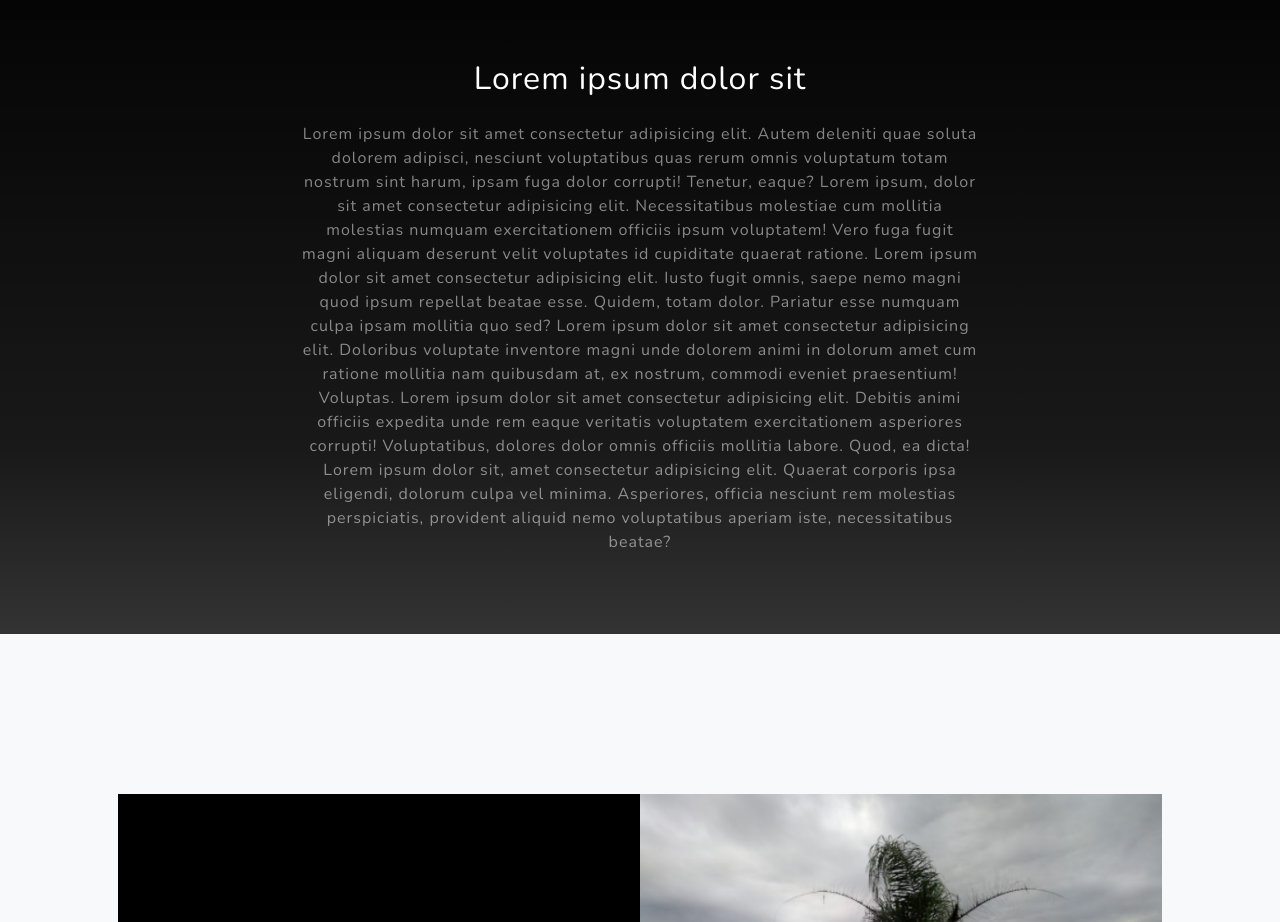
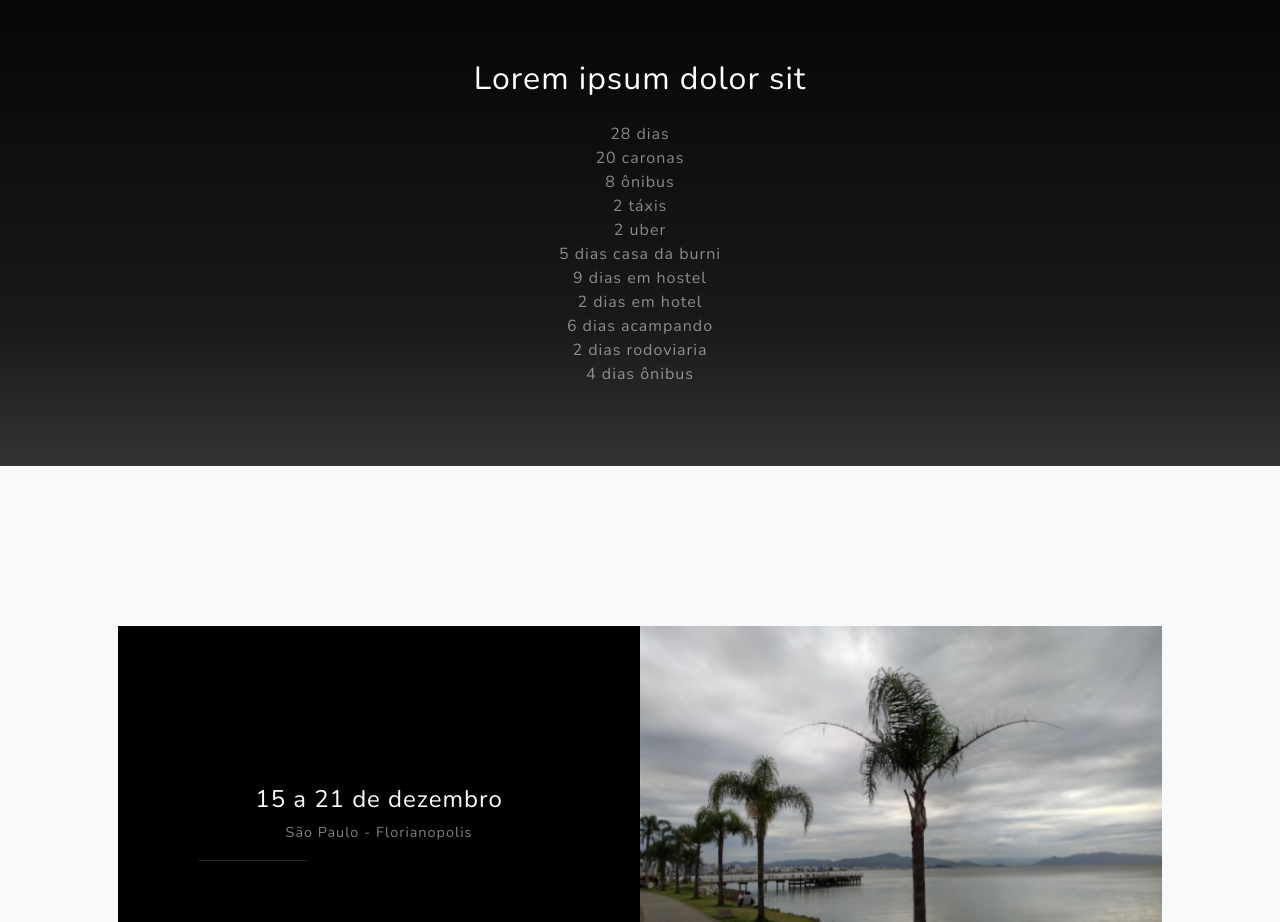
Before and after one commit to AspiraDev/mochilao, a plain HTML site: page index.html in a window 1280 px wide. Shown: the part 900-1822 px from the top of the page. Drawn offline with nearby package versions, Linux system fonts and the light colour scheme.

Commit message:
primeiro commit

```diff
--- a/index.html
+++ b/index.html
@@ -39,12 +39,20 @@
                     <div class="col-lg-8">
                         <h2 class="text-white mb-4"> Lorem ipsum dolor sit</h2>
                         <p class="text-white-50">
-                            Lorem ipsum dolor sit amet consectetur adipisicing elit. Autem deleniti quae soluta dolorem adipisci, nesciunt voluptatibus quas rerum omnis voluptatum totam nostrum sint harum, ipsam fuga dolor corrupti! Tenetur, eaque?
-                        Lorem ipsum, dolor sit amet consectetur adipisicing elit. Necessitatibus molestiae cum mollitia molestias numquam exercitationem officiis ipsum voluptatem! Vero fuga fugit magni aliquam deserunt velit voluptates id cupiditate quaerat ratione.
-                        Lorem ipsum dolor sit amet consectetur adipisicing elit. Iusto fugit omnis, saepe nemo magni quod ipsum repellat beatae esse. Quidem, totam dolor. Pariatur esse numquam culpa ipsam mollitia quo sed?
-                        Lorem ipsum dolor sit amet consectetur adipisicing elit. Doloribus voluptate inventore magni unde dolorem animi in dolorum amet cum ratione mollitia nam quibusdam at, ex nostrum, commodi eveniet praesentium! Voluptas.
-                        Lorem ipsum dolor sit amet consectetur adipisicing elit. Debitis animi officiis expedita unde rem eaque veritatis voluptatem exercitationem asperiores corrupti! Voluptatibus, dolores dolor omnis officiis mollitia labore. Quod, ea dicta!
-                        Lorem ipsum dolor sit, amet consectetur adipisicing elit. Quaerat corporis ipsa eligendi, dolorum culpa vel minima. Asperiores, officia nesciunt rem molestias perspiciatis, provident aliquid nemo voluptatibus aperiam iste, necessitatibus beatae?
+
+                            28 dias
+                            <br>
+                            20 caronas
+                            <br>
+                            8 ônibus<br>
+                            2 táxis<br>
+                            2 uber<br>
+                            5 dias casa da burni<br>
+                            9 dias em hostel<br>
+                            2 dias em hotel<br>
+                            6 dias acampando<br>
+                            2 dias rodoviaria<br>
+                            4 dias ônibus<br>
 
 
                         </p>
```
